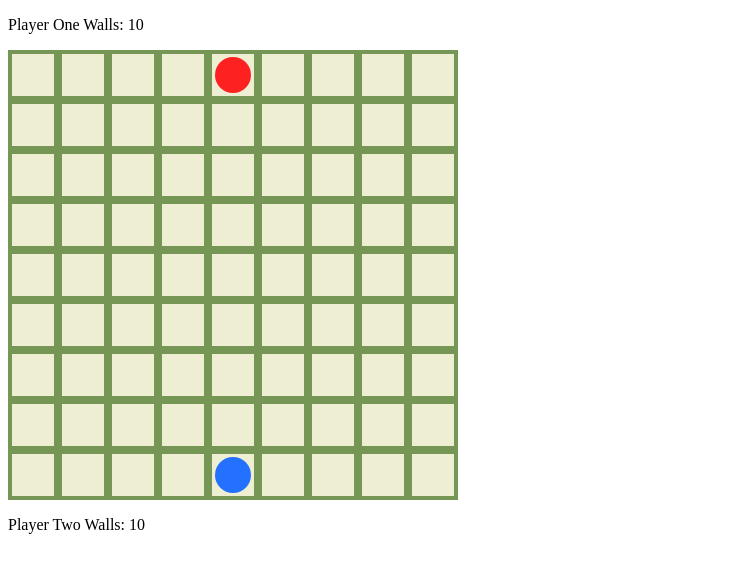
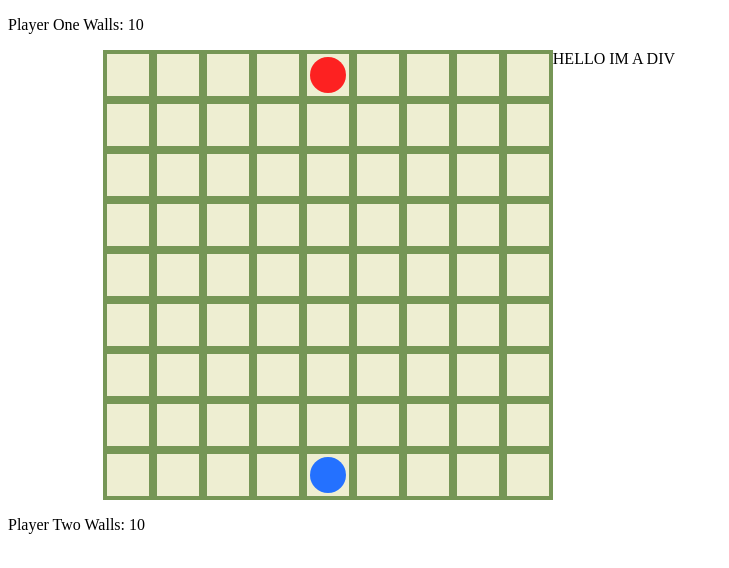
Before and after one commit to andychlee/quoridor, a plain HTML site: page index.html in a window 1280 px wide. Shown: the whole page, without its empty margins (0-729 px from the left). Drawn offline with nearby package versions, Linux system fonts and the light colour scheme.

Commit message:
Add info div

```diff
--- a/index.html
+++ b/index.html
@@ -14,7 +14,10 @@
     <div id="playerOneWalls">
         <p>Player One Walls:&nbsp;<span id="OneNumWalls"></span></p>
     </div>
-    <div id="board"></div>
+    <div id="main-view">
+        <div id="board"></div>
+        <div id="info">HELLO IM A DIV</div>
+    </div>
     <div id="playerTwoWalls">
         <p>Player Two Walls:&nbsp;<span id = "TwoNumWalls"></span></p>
     </div>
--- a/res/css/style.css
+++ b/res/css/style.css
@@ -1,6 +1,20 @@
 table {
     border-collapse: collapse;
     border: 4px solid #769656;
+}
+
+#main-view {
+    width: 85%;
+    margin-left: 7.5%;
+    margin-right: 7.5%;
+}
+
+#board {
+    float: left;
+}
+
+#info {
+    height: 450px;
 }
 
 #playerOneWalls {
```
